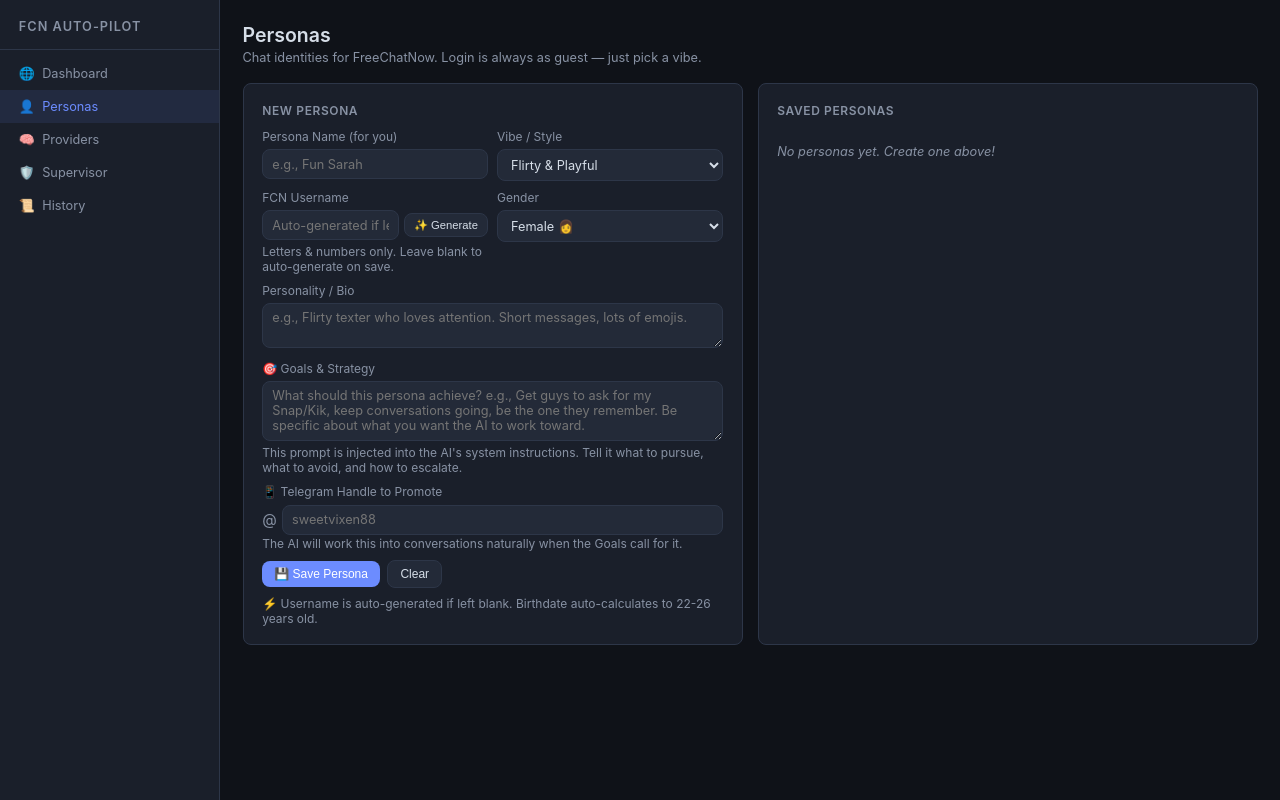
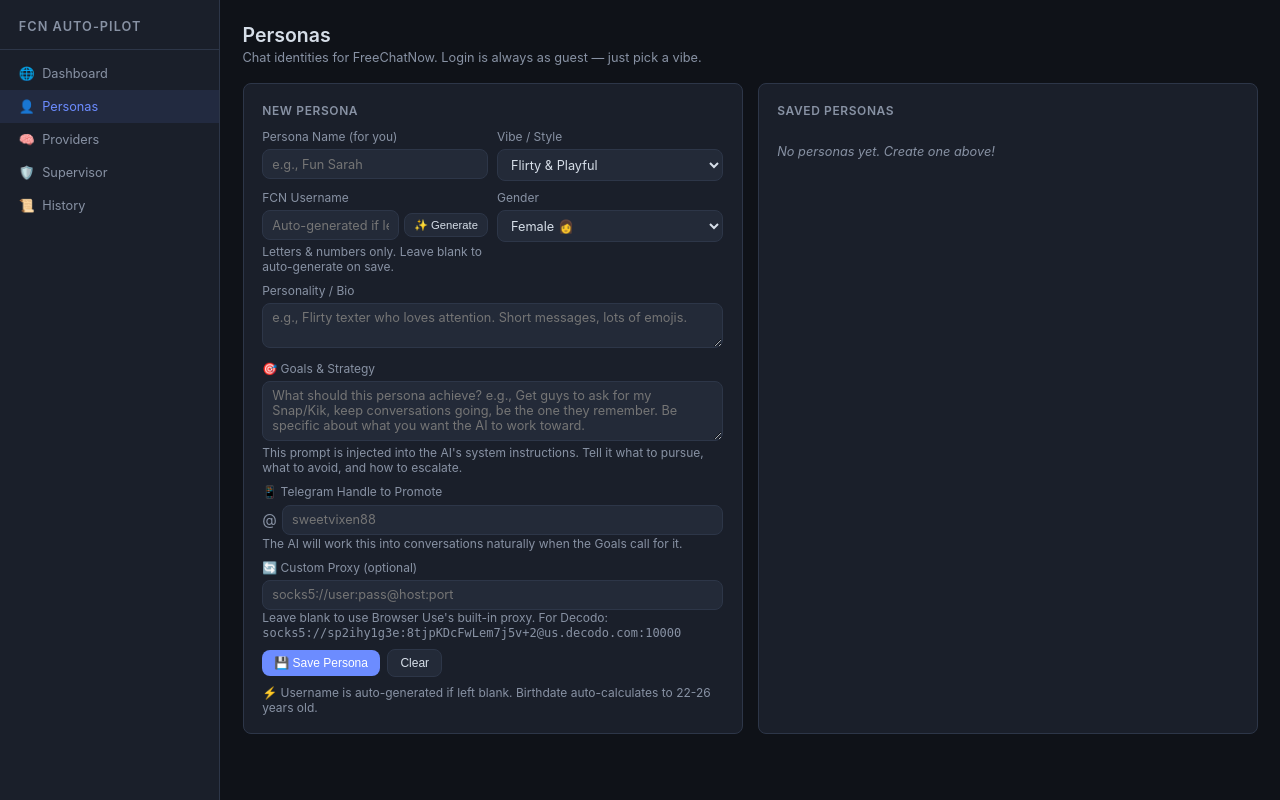
Before and after one commit to SwitchclickJustin/fcn-autopilot, a FastAPI app: page /personas in a window 1280 px wide. Run offline with FastAPI, Linux system fonts and the light colour scheme; data that the repository does not hold is empty.

Commit message:
Add custom proxy field (Decodo) to persona form, update browser driver to use it

```diff
--- a/app/templates/personas.html
+++ b/app/templates/personas.html
@@ -57,11 +57,15 @@
         </div>
         <div class="text-sm text-dim">The AI will work this into conversations naturally when the Goals call for it.</div>
       </div>
+      <div class="mb">
+        <label>🔄 Custom Proxy (optional)</label>
+        <input id="p-proxy-custom" placeholder="socks5://user:pass@host:port">
+        <div class="text-sm text-dim">Leave blank to use Browser Use's built-in proxy. For Decodo: <code>socks5://sp2ihy1g3e:8tjpKDcFwLem7j5v+2@us.decodo.com:10000</code></div>
+      </div>
 
       <!-- Hidden fields (auto-set) -->
       <input type="hidden" id="p-length" value="short">
       <input type="hidden" id="p-proxy" value="us">
-      <input type="hidden" id="p-proxy-custom" value="">
       <input type="hidden" id="p-ua" value="random">
       <input type="hidden" id="p-tz" value="">
       <input type="hidden" id="p-lang" value="">
@@ -206,6 +210,7 @@ async function editPersona(id) {
     document.getElementById('p-bio').value = p.bio || '';
     document.getElementById('p-goals').value = p.goals || '';
     document.getElementById('p-telegram').value = p.telegram_handle || '';
+    document.getElementById('p-proxy-custom').value = p.proxy_custom || '';
     if (p.default_tone) document.getElementById('p-tone').value = p.default_tone;
     window.scrollTo({top: 0, behavior: 'smooth'});
     toast('✏️ Editing persona');
```
Also changed, not shown: app/browser.py (+9 -2 lines).
